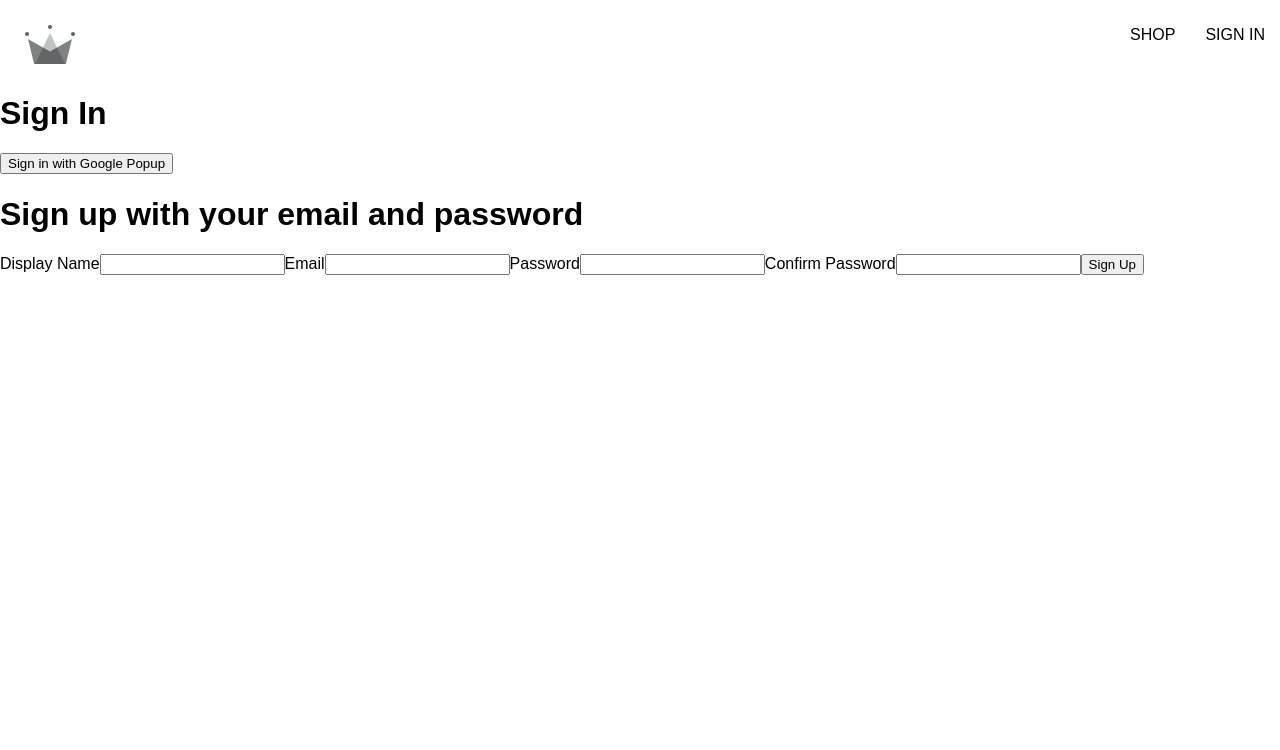
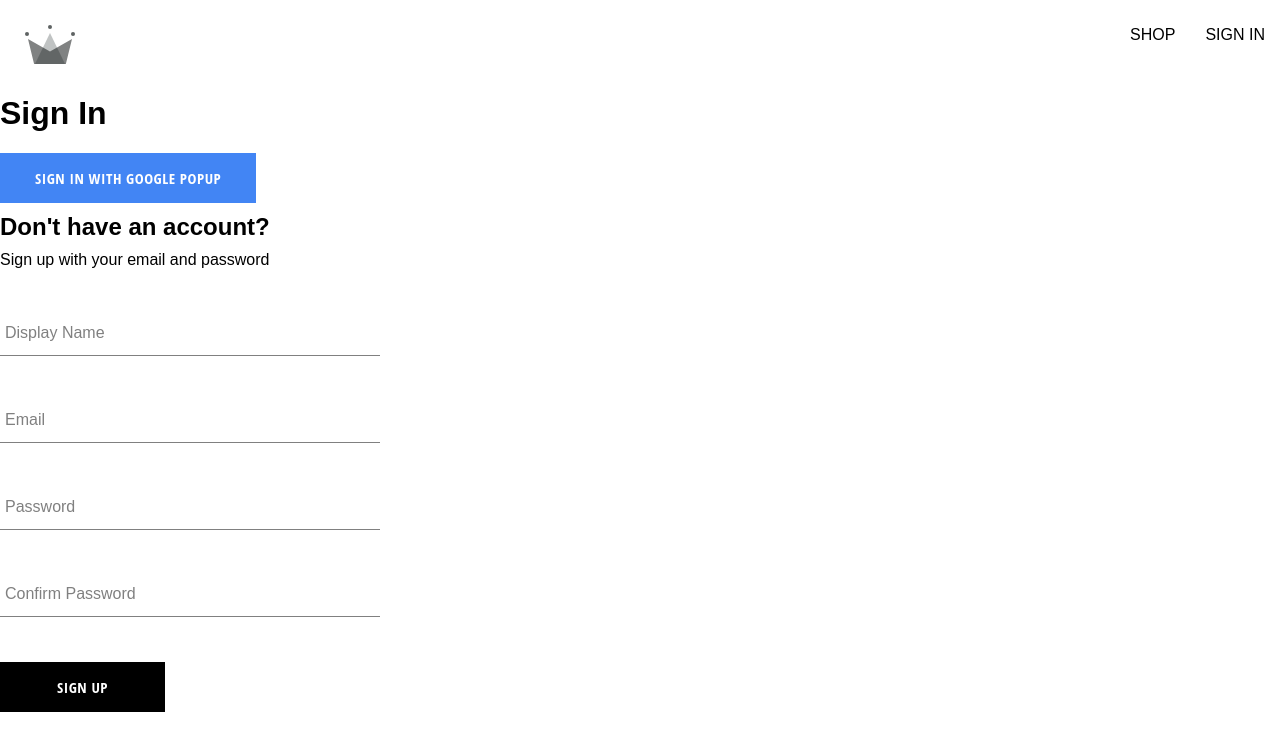
Before and after one commit to Phenk0/crwn-clothing_new-start, a React (Create React App) app: page /sign-in in a window 1280 px wide. Shown: the top 750 px of the page. Built offline with nearby package versions, Linux system fonts and the light colour scheme; a web font is replaced by a local one.

Commit message:
created signUp component, formInput component, button component

```diff
--- /dev/null
+++ b/src/components/button/button.component.jsx
@@ -0,0 +1,18 @@
+import "./button.styles.scss";
+
+const BUTTON_TYPE_CLASSES = {
+  google: "google-sign-in",
+  inverted: "inverted",
+};
+
+const Button = ({ children, buttonType, ...otherProps }) => {
+  return (
+    <button
+      className={`button-container ${BUTTON_TYPE_CLASSES[buttonType]}`}
+      {...otherProps}
+    >
+      {children}
+    </button>
+  );
+};
+export default Button;
--- /dev/null
+++ b/src/components/button/button.styles.scss
@@ -0,0 +1,46 @@
+.button-container {
+  min-width: 165px;
+  width: auto;
+  height: 50px;
+  letter-spacing: 0.5px;
+  line-height: 50px;
+  padding: 0 35px 0 35px;
+  font-size: 15px;
+  background-color: black;
+  color: white;
+  text-transform: uppercase;
+  font-family: 'Open Sans Condensed';
+  font-weight: bolder;
+  border: none;
+  cursor: pointer;
+  display: flex;
+  justify-content: center;
+
+  &:hover {
+    background-color: white;
+    color: black;
+    border: 1px solid black;
+  }
+
+  &.google-sign-in {
+    background-color: #4285f4;
+    color: white;
+
+    &:hover {
+      background-color: #357ae8;
+      border: none;
+    }
+  }
+
+  &.inverted {
+    background-color: white;
+    color: black;
+    border: 1px solid black;
+
+    &:hover {
+      background-color: black;
+      color: white;
+      border: none;
+    }
+  }
+}
--- /dev/null
+++ b/src/components/form-input/form-input.component.jsx
@@ -0,0 +1,19 @@
+import "./form-input.styles.scss";
+
+const FormInput = ({ label, ...otherProps }) => {
+  return (
+    <div className="group">
+      <input className="form-input" {...otherProps} />
+      {label && (
+        <label
+          className={`${
+            otherProps.value.length ? "shrink" : ""
+          } form-input-label`}
+        >
+          {label}
+        </label>
+      )}
+    </div>
+  );
+};
+export default FormInput;
--- /dev/null
+++ b/src/components/form-input/form-input.styles.scss
@@ -0,0 +1,54 @@
+$sub-color: grey;
+$main-color: black;
+
+@mixin shrinkLabel {
+  top: -14px;
+  font-size: 12px;
+  color: $main-color;
+}
+
+.group {
+  position: relative;
+  margin: 45px 0;
+
+  .form-input {
+    background: none;
+    background-color: white;
+    color: $sub-color;
+    font-size: 18px;
+    padding: 10px 10px 10px 5px;
+    display: block;
+    width: 100%;
+    border: none;
+    border-radius: 0;
+    border-bottom: 1px solid $sub-color;
+    margin: 25px 0;
+
+    &:focus {
+      outline: none;
+    }
+
+    &:focus ~ .form-input-label {
+      @include shrinkLabel();
+    }
+  }
+
+  input[type='password'] {
+    letter-spacing: 0.3em;
+  }
+
+  .form-input-label {
+    color: $sub-color;
+    font-size: 16px;
+    font-weight: normal;
+    position: absolute;
+    pointer-events: none;
+    left: 5px;
+    top: 10px;
+    transition: 300ms ease all;
+
+    &.shrink {
+      @include shrinkLabel();
+    }
+  }
+}
--- a/src/components/sign-up/sign-up-form.component.jsx
+++ b/src/components/sign-up/sign-up-form.component.jsx
@@ -1,5 +1,13 @@
 import { useState } from "react";
-import { createAuthUserWithEmailAndPassword } from "../../utils/firebase/firebase.utils";
+import {
+  createAuthUserWithEmailAndPassword,
+  createUserDocumentFromAuth,
+} from "../../utils/firebase/firebase.utils";
+
+import FormInput from "../form-input/form-input.component";
+
+import "./sign-up-form.styles.scss";
+import Button from "../button/button.component";
 
 const defaultFormFields = {
   displayName: "",
@@ -14,10 +22,36 @@
 
   console.log(formField);
 
+  const resetFormFields = () => {
+    setFormFields(defaultFormFields);
+  };
+
   const handleSubmit = async (event) => {
     event.preventDefault();
-    console.dir(event.target.elements);
-    if (password !== confirmPassword) return;
+    if (password !== confirmPassword) {
+      alert("password !=== confirmPassword");
+      return;
+    }
+
+    try {
+      const { user } = await createAuthUserWithEmailAndPassword(
+        email,
+        password
+      );
+
+      await createUserDocumentFromAuth(user, { displayName });
+
+      resetFormFields();
+    } catch (e) {
+      console.log(e.code);
+      switch (e.code) {
+        case "auth/email-already-in-use":
+          alert("auth/email-already-in-use");
+          break;
+        default:
+          alert("some error");
+      }
+    }
   };
 
   const handleChange = (event) => {
@@ -27,46 +61,47 @@
   };
 
   return (
-    <div>
-      <h1>Sign up with your email and password</h1>
+    <div className="sign-up-container">
+      <h2>Don't have an account?</h2>
+      <span>Sign up with your email and password</span>
       <form onSubmit={handleSubmit}>
-        <label>Display Name</label>
-        <input
+        <FormInput
+          label="Display Name"
           type="text"
-          required
-          onChange={handleChange}
           name="displayName"
           value={displayName}
+          onChange={handleChange}
+          required
         />
 
-        <label>Email</label>
-        <input
+        <FormInput
+          label="Email"
           type="email"
-          required
-          onChange={handleChange}
           name="email"
           value={email}
+          onChange={handleChange}
+          required
         />
 
-        <label>Password</label>
-        <input
+        <FormInput
+          label="Password"
           type="password"
-          required
-          onChange={handleChange}
           name="password"
           value={password}
+          onChange={handleChange}
+          required
         />
 
-        <label>Confirm Password</label>
-        <input
+        <FormInput
+          label="Confirm Password"
           type="password"
-          required
-          onChange={handleChange}
           name="confirmPassword"
           value={confirmPassword}
+          onChange={handleChange}
+          required
         />
 
-        <button type="submit">Sign Up</button>
+        <Button type="submit">Sign Up</Button>
       </form>
     </div>
   );
--- /dev/null
+++ b/src/components/sign-up/sign-up-form.styles.scss
@@ -0,0 +1,10 @@
+.sign-up-container{
+  display: flex;
+  flex-direction: column;
+  width: 380px;
+
+  h2{
+    margin: 10px 0;
+
+  }
+}
--- a/src/routes/sign-in/sign-in.component.jsx
+++ b/src/routes/sign-in/sign-in.component.jsx
@@ -3,6 +3,7 @@
   createUserDocumentFromAuth,
 } from "../../utils/firebase/firebase.utils";
 import SignUpForm from "../../components/sign-up/sign-up-form.component";
+import Button from "../../components/button/button.component";
 
 const SignIn = () => {
   const logGoogleUser = async () => {
@@ -14,7 +15,9 @@
     <>
       <div>
         <h1>Sign In</h1>
-        <button onClick={logGoogleUser}>Sign in with Google Popup</button>
+        <Button buttonType="google" onClick={logGoogleUser}>
+          Sign in with Google Popup
+        </Button>
       </div>
       <SignUpForm />
     </>
--- a/src/utils/firebase/firebase.utils.js
+++ b/src/utils/firebase/firebase.utils.js
@@ -31,7 +31,12 @@
 
 export const db = getFirestore();
 
-export const createUserDocumentFromAuth = async (userAuth) => {
+export const createUserDocumentFromAuth = async (
+  userAuth,
+  additionalInformation = {}
+) => {
+  if (!userAuth) return;
+
   const userDocRef = doc(db, "users", userAuth.uid);
 
   const userSnapshot = await getDoc(userDocRef);
@@ -45,6 +50,7 @@
         displayName,
         email,
         creatAt,
+        ...additionalInformation,
       });
     } catch (e) {
       console.error("error creating the user ", e.message);
```
